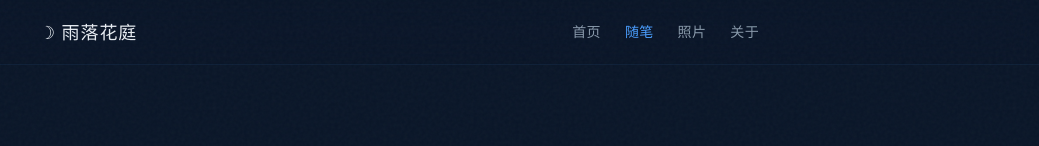
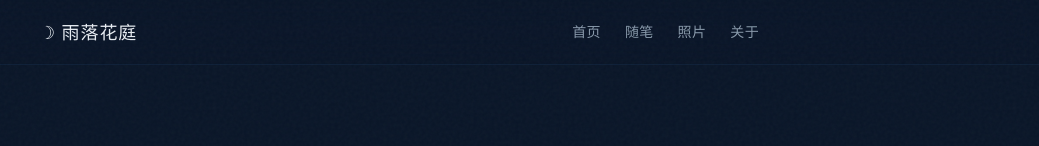
Before and after one commit to zoe843/ouo, a Next.js app: page /essays/2024-year-summary in a window 1280 px wide. Shown: the top 146 px of the page, without its empty margins (241-1280 px from the left). Built offline with nearby package versions, Linux system fonts and the light colour scheme.

Commit message:
fix: replace next/link with native <a> tags for reliable static navigation

```diff
--- a/app/essays/[slug]/page.tsx
+++ b/app/essays/[slug]/page.tsx
@@ -1,7 +1,6 @@
 import { getEssayBySlug, getAllEssays } from "@/lib/essays";
 import { notFound } from "next/navigation";
 import MDXContent from "@/components/MDXContent";
-import Link from "next/link";
 import type { Metadata } from "next";
 
 type Props = {
@@ -66,22 +65,22 @@ export default async function EssayPage({ params }: Props) {
 
       <nav className="mt-16 pt-8 border-t border-[var(--border)]/30 flex justify-between text-sm">
         {prev ? (
-          <Link
+          <a
             href={`/essays/${prev.slug}`}
             className="text-[var(--muted)] hover:text-[var(--primary)] transition-colors"
           >
             ← {prev.title}
-          </Link>
+          </a>
         ) : (
           <span />
         )}
         {next ? (
-          <Link
+          <a
             href={`/essays/${next.slug}`}
             className="text-[var(--muted)] hover:text-[var(--primary)] transition-colors text-right"
           >
             {next.title} →
-          </Link>
+          </a>
         ) : (
           <span />
         )}
--- a/app/page.tsx
+++ b/app/page.tsx
@@ -1,4 +1,4 @@
-import Link from "next/link";
+import React from "react";
 import { getRecentEssays } from "@/lib/essays";
 import { getRecentPhotos } from "@/lib/photos";
 import EssayCard from "@/components/EssayCard";
@@ -18,18 +18,18 @@ export default function HomePage() {
           某些安静的时刻 · 一些文字 · 几张照片
         </p>
         <div className="mt-8 flex justify-center gap-6">
-          <Link
+          <a
             href="/essays"
             className="px-6 py-2 rounded-full border border-[var(--border)] text-sm text-[var(--foreground)]/70 hover:text-[var(--primary)] hover:border-[var(--primary)]/30 transition-all duration-300"
           >
             看看随笔
-          </Link>
-          <Link
+          </a>
+          <a
             href="/photos"
             className="px-6 py-2 rounded-full border border-[var(--border)] text-sm text-[var(--foreground)]/70 hover:text-[var(--primary)] hover:border-[var(--primary)]/30 transition-all duration-300"
           >
             翻翻照片
-          </Link>
+          </a>
         </div>
       </section>
 
@@ -40,12 +40,12 @@ export default function HomePage() {
             <h2 className="text-lg font-light tracking-wider text-[var(--foreground)]">
               最近随笔
             </h2>
-            <Link
+            <a
               href="/essays"
               className="text-xs text-[var(--muted)] hover:text-[var(--primary)] transition-colors"
             >
               查看全部 →
-            </Link>
+            </a>
           </div>
           <div className="space-y-4">
             {recentEssays.map((essay) => (
@@ -62,16 +62,16 @@ export default function HomePage() {
             <h2 className="text-lg font-light tracking-wider text-[var(--foreground)]">
               最近照片
             </h2>
-            <Link
+            <a
               href="/photos"
               className="text-xs text-[var(--muted)] hover:text-[var(--primary)] transition-colors"
             >
               查看更多 →
-            </Link>
+            </a>
           </div>
           <div className="grid grid-cols-3 gap-2 md:gap-3">
             {recentPhotos.map((photo, i) => (
-              <Link
+              <a
                 key={i}
                 href="/photos"
                 className="relative aspect-[4/3] rounded-lg overflow-hidden bg-[var(--card)] border border-[var(--border)]/30 hover:-translate-y-1 transition-all duration-500 ease-out card-glow group"
@@ -82,7 +82,7 @@ export default function HomePage() {
                   loading="lazy"
                   className="w-full h-full object-cover transition-transform duration-700 ease-out group-hover:scale-105"
                 />
-              </Link>
+              </a>
             ))}
           </div>
         </section>
--- a/components/EssayCard.tsx
+++ b/components/EssayCard.tsx
@@ -1,9 +1,8 @@
-import Link from "next/link";
 import type { EssayMeta } from "@/lib/essays";
 
 export default function EssayCard({ essay }: { essay: EssayMeta }) {
   return (
-    <Link href={`/essays/${essay.slug}`}>
+    <a href={`/essays/${essay.slug}`}>
       <article className="group p-6 rounded-xl bg-[var(--card)] border border-[var(--border)]/40 card-glow transition-all duration-500 ease-out hover:-translate-y-1">
         <h3 className="text-lg font-light tracking-wide text-[var(--foreground)] group-hover:text-[var(--primary)] transition-colors duration-300">
           {essay.title}
@@ -29,6 +28,6 @@ export default function EssayCard({ essay }: { essay: EssayMeta }) {
           </p>
         )}
       </article>
-    </Link>
+    </a>
   );
 }
--- a/components/Header.tsx
+++ b/components/Header.tsx
@@ -1,7 +1,4 @@
-"use client";
-
-import Link from "next/link";
-import { usePathname } from "next/navigation";
+import React from "react";
 
 const navItems = [
   { href: "/", label: "首页" },
@@ -11,37 +8,25 @@ const navItems = [
 ];
 
 export default function Header() {
-  const pathname = usePathname();
-
   return (
     <header className="sticky top-0 z-50 backdrop-blur-lg bg-[var(--background)]/80 border-b border-[var(--border)]/30">
       <div className="max-w-3xl mx-auto px-6 h-16 flex items-center justify-between">
-        <Link
+        <a
           href="/"
           className="text-lg font-light tracking-wider text-[var(--foreground)] hover:text-[var(--primary)] transition-colors duration-300"
         >
           ☽ 雨落花庭
-        </Link>
+        </a>
         <nav className="flex gap-6">
-          {navItems.map((item) => {
-            const isActive =
-              item.href === "/"
-                ? pathname === "/"
-                : pathname.startsWith(item.href);
-            return (
-              <Link
-                key={item.href}
-                href={item.href}
-                className={`text-sm tracking-wide transition-all duration-300 ${
-                  isActive
-                    ? "text-[var(--primary)]"
-                    : "text-[var(--muted)] hover:text-[var(--foreground)]"
-                }`}
-              >
-                {item.label}
-              </Link>
-            );
-          })}
+          {navItems.map((item) => (
+            <a
+              key={item.href}
+              href={item.href}
+              className="text-sm tracking-wide transition-all duration-300 text-[var(--muted)] hover:text-[var(--foreground)]"
+            >
+              {item.label}
+            </a>
+          ))}
         </nav>
       </div>
     </header>
```
